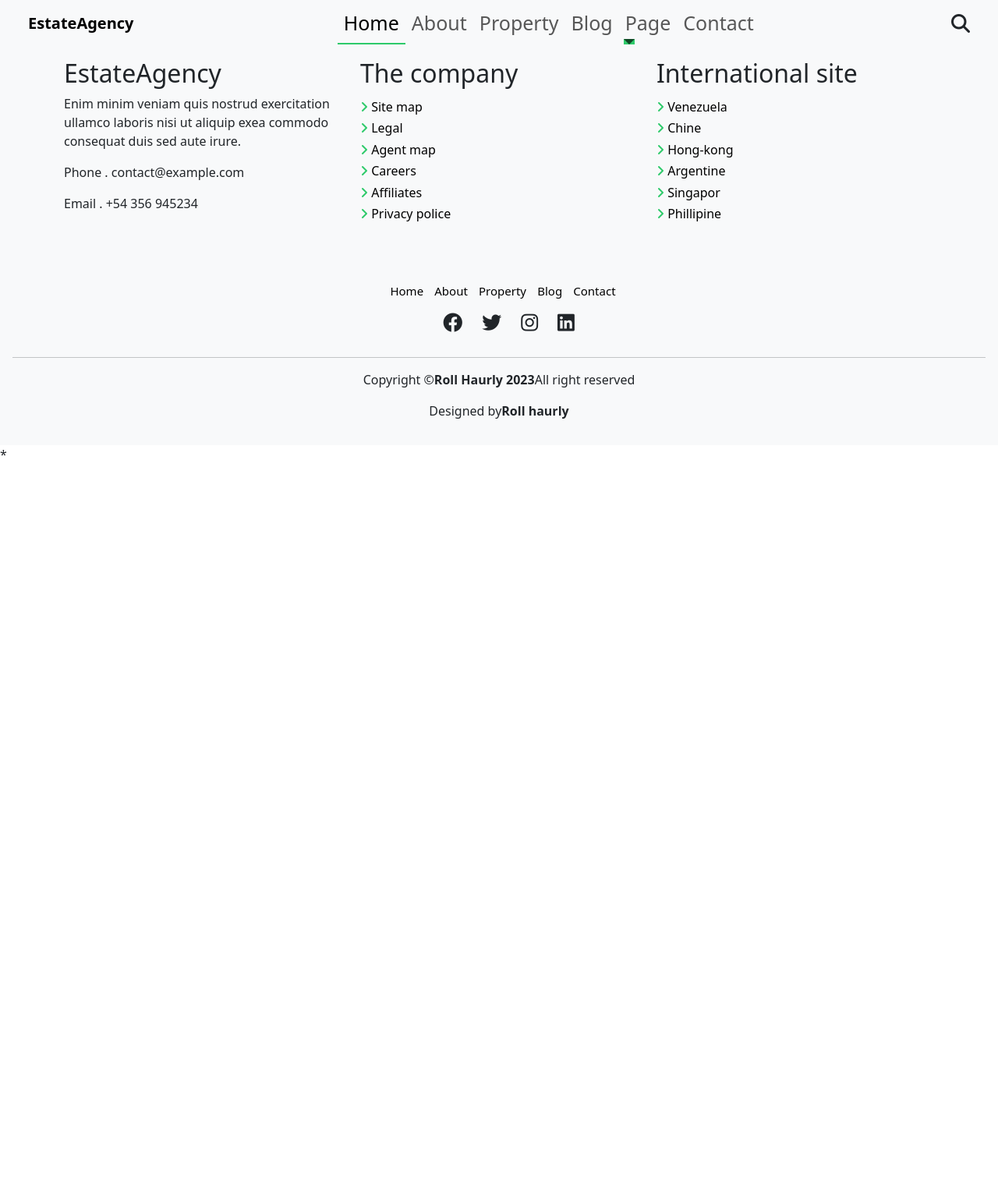
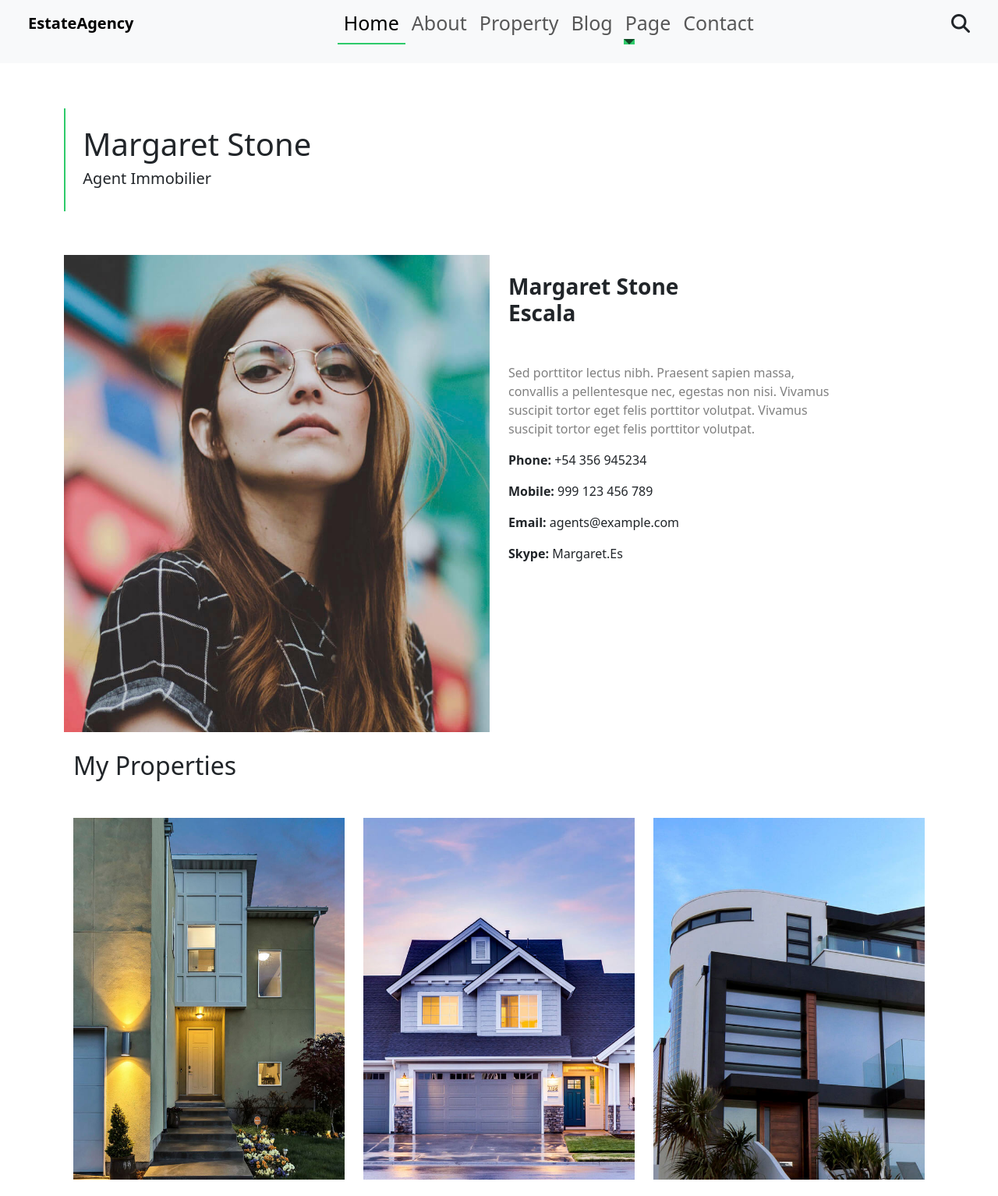
Before and after one commit to ZooM982/estate-agency, a plain HTML site: page agent-single.html in a window 1280 px wide. Shown: the part 21-1555 px from the top of the page at 78% size. Before the commit the page ends 800 px from the top, so only its background shows below. Drawn offline with nearby package versions, Linux system fonts and the light colour scheme.

Commit message:
Ajout de la page Agent-single

```diff
--- a/agent-single.html
+++ b/agent-single.html
@@ -57,7 +57,58 @@
 <!-- navbar section exit-->
 </header>
 <main>
-
+	<section class="section_agent container my-5">
+		<div class="agent_immo container">
+			<h1>Margaret Stone</h1>
+			<h5 class="fw-light">Agent Immobilier</h5>
+		</div>
+		<div class="row">
+			<div class="col-12 col-md-6">
+				<img src="images/agent-7.jpg" alt="..." class="w-100">
+			</div>
+			<div class="col-12 col-md-6 my-4">
+				<h3 class="fw-bold">Margaret Stone <br> Escala</h3>
+				<p style="color: gray;" class="mt-5">Sed porttitor lectus nibh. Praesent sapien massa, <br> convallis a pellentesque nec, egestas non nisi. Vivamus <br> suscipit
+					tortor eget felis porttitor volutpat. Vivamus <br> suscipit tortor eget felis porttitor volutpat.
+				</p>
+				<p><span class="fw-bold">Phone:</span> +54 356 945234</p>
+				<p><span class="fw-bold">Mobile:</span> 999 123 456 789</p>
+				<p><span class="fw-bold">Email:</span> agents@example.com</p>
+				<p><span class="fw-bold">Skype:</span> Margaret.Es</p>
+				<div class="rs d-flex">
+					<i class="bi bi-facebook"></i>
+					<i class="bi bi-twitter"></i>
+					<i class="bi bi-instagram"></i>
+					<i class="bi bi-linkedin"></i>
+				</div>
+			</div>
+		</div>
+		<div class="container my-4">
+			<h2>My Properties</h2>
+			<div class="row my-4">
+				<div class="col-12 col-md-4 mt mt-4">
+					<img src="images/property-1.jpg" alt="..." class="w-100">
+				</div>
+				<div class="col-12 col-md-4 mt-4">
+					<img src="images/property-2.jpg" alt="..." class="w-100">
+				</div>
+				<div class="col-12 col-md-4 mt-4">
+					<img src="images/property-5.jpg" alt="..." class="w-100">
+				</div>
+			</div>
+			<div class="row mb-4">
+				<div class="col-12 col-md-4">
+					<img src="images/property-7.jpg" alt="..." class="w-100">
+				</div>
+				<div class="col-12 col-md-4 mt-4">
+					<img src="images/property-8.jpg" alt="..." class="w-100">
+				</div>
+				<div class="col-12 col-md-4 mt-4">
+					<img src="images/property-10.jpg" alt="..." class="w-100">
+				</div>
+			</div>
+		</div>
+	</section>
 </main>
 <!-- footer section-->
 <footer>
--- a/style.css
+++ b/style.css
@@ -340,3 +340,13 @@ footer .icon i{
     margin-top: 15%;
   }
 }
+
+
+/*---------------- Agent-Simple ----------------------*/
+
+.section_agent .agent_immo{
+  border-left: 2px solid #2eca6a;
+  padding: 2%;
+  margin-top: 10%;
+  margin-bottom: 5%;
+}
```
Also changed, not shown: index.html (+1 -1 lines).
